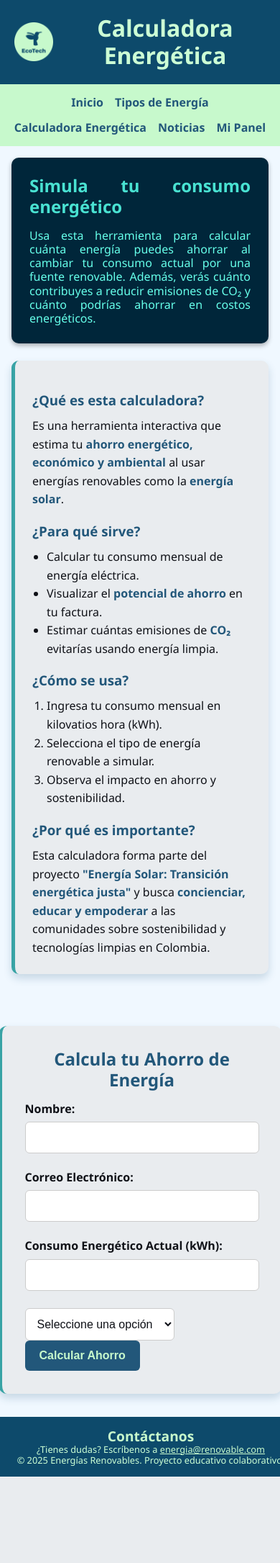
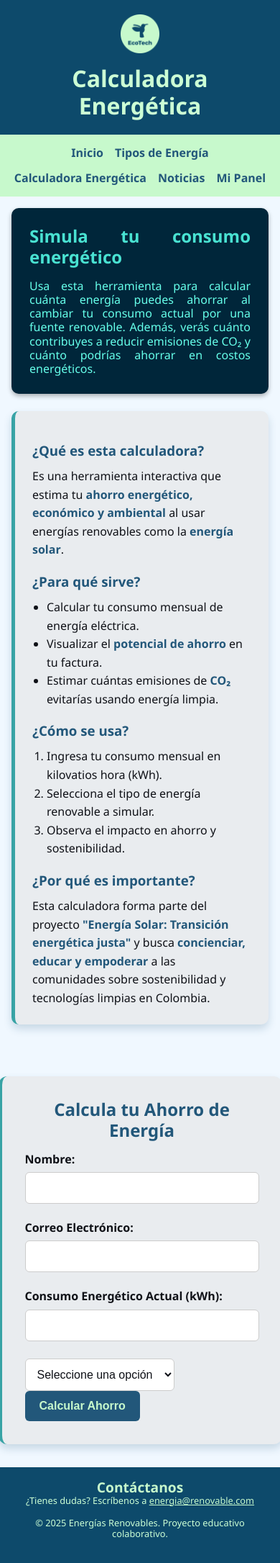
Before and after one commit to rramirea04/Proyecto-Energia-Solar, a Flask app: page /calculadora in a window 390 px wide; the page is wider, and only the part inside the window is pictured. Shown: that part at 72% size. Before the commit the page ends 2051 px from the top of that part, so only its background shows below. Run offline with Flask 3, Linux system fonts and the light colour scheme.

Commit message:
Arreglo de estilos

```diff
--- a/static/css/style.css
+++ b/static/css/style.css
@@ -337,10 +337,14 @@ h2 {
   }
 }
 
-@media(max-width: 480px) {
+@media(max-width: 768px) {
+  .header {
+    flex-direction: column;
+  }
+
   .header,
   .footer {
-    padding: 15px;
+    padding: 1rem;
   }
 }
 
@@ -574,10 +578,13 @@ body {
 
 /* Pie de página alternativo */
 .footer {
-  width: 100%;
   background-color: #0d4a6b;
   color: #ccffd5;
   text-align: center;
+}
+
+.footer p {
+  margin-bottom: 1rem;
 }
 
 /* =======================================
```
